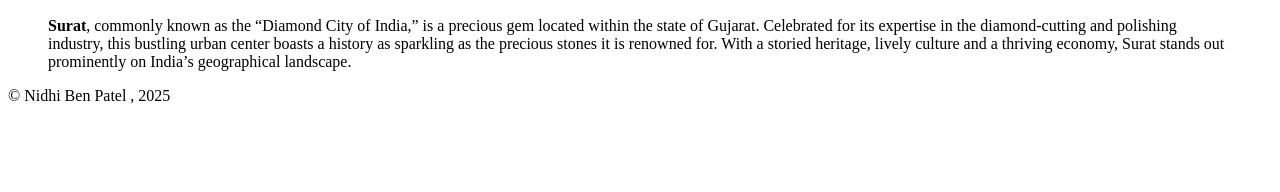
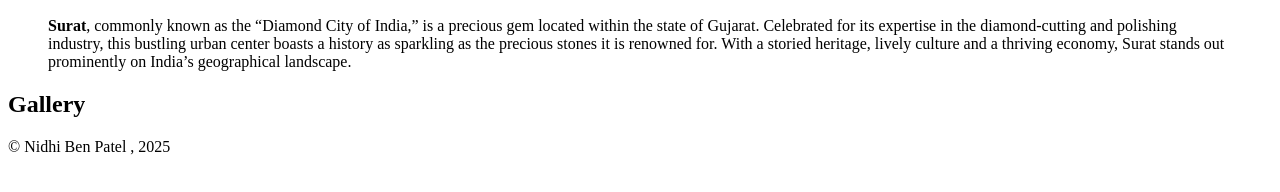
Before and after one commit to npatel0288/assignment1, a plain HTML site: page index.html in a window 1280 px wide. Shown: the part 110-302 px from the top of the page. Drawn offline with Linux system fonts and the light colour scheme.

```diff
--- a/index.html
+++ b/index.html
@@ -31,14 +31,19 @@
                 </p>
             </blockquote>
         </section>
+
         <!---Images-->
-        <section>
+        <section id="Gallery">
+            <h2> Gallery </h2>
+
 
         </section>
+
         <!---Quote-->
         <section>
 
         </section>
+
         <!--Video-->
         <section>
 
```
